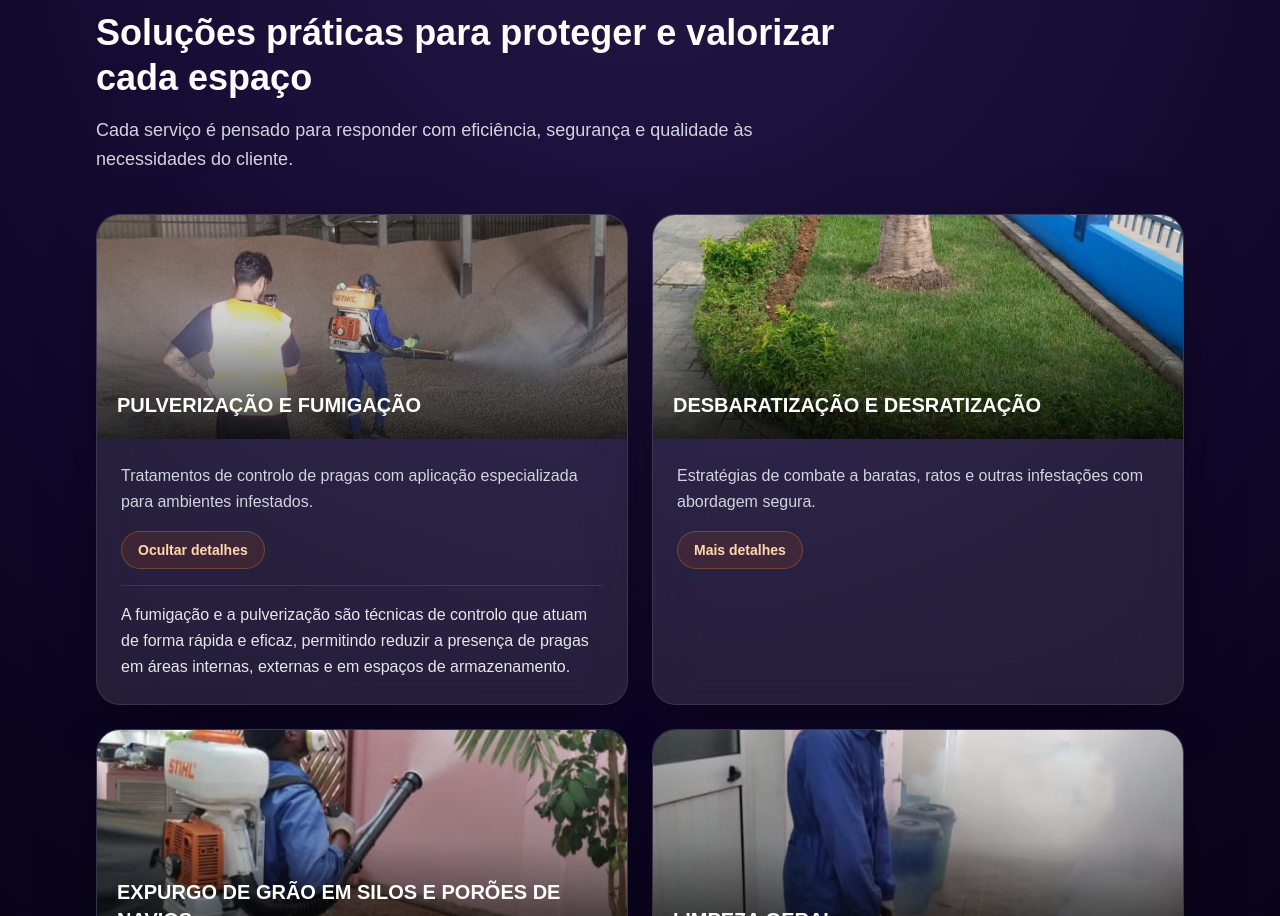
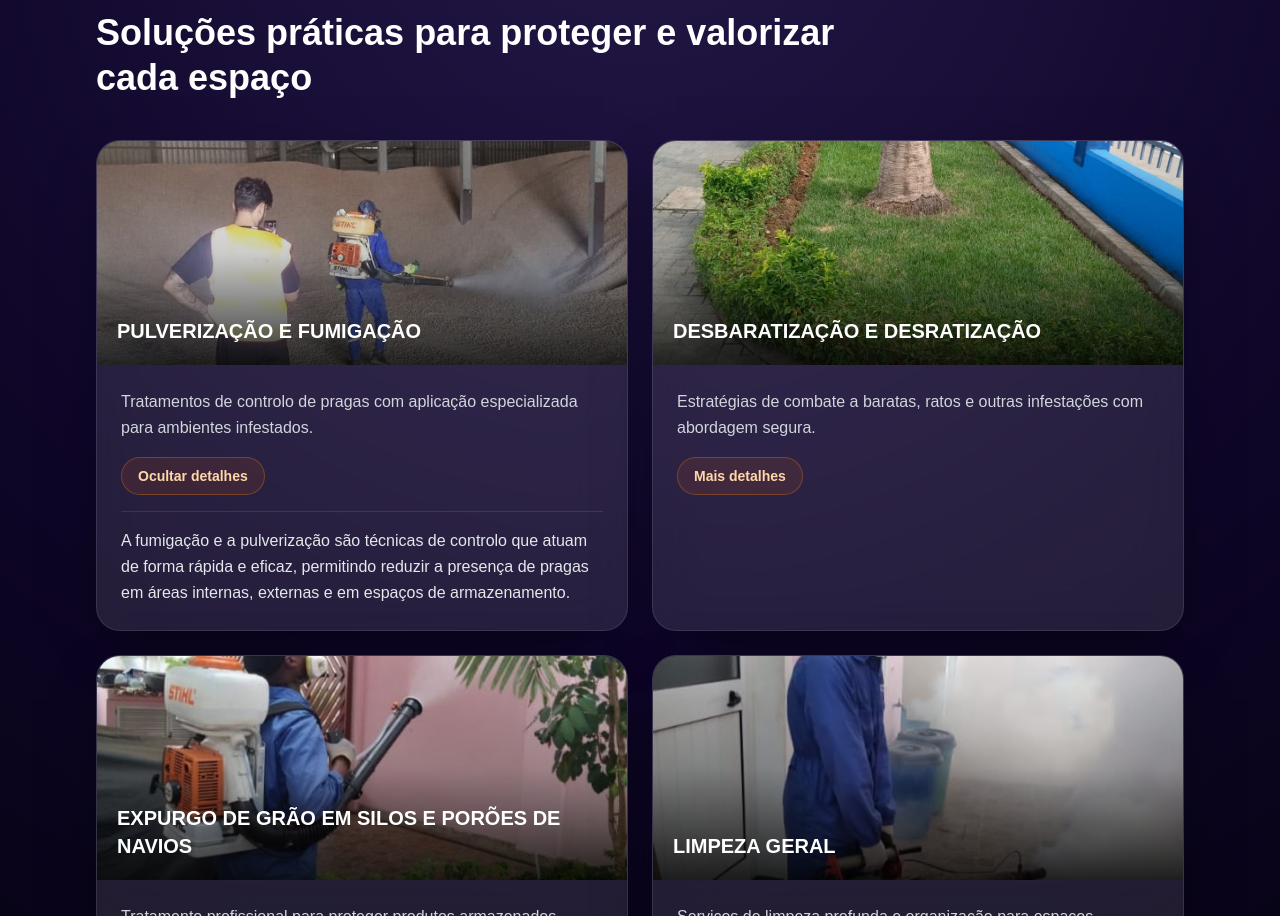
Before and after one commit to Michael0740/BIOPROM, a Next.js app: page / in a window 1280 px wide. Shown: the part 1955-2871 px from the top of the page. Built offline with nearby package versions, Linux system fonts and the light colour scheme.

Commit message:
texto removido

```diff
--- a/app/components/servicos.tsx
+++ b/app/components/servicos.tsx
@@ -63,9 +63,7 @@ export default function Servicos() {
           <h2 className="text-3xl font-bold leading-tight sm:text-4xl">
             Soluções práticas para proteger e valorizar cada espaço
           </h2>
-          <p className="mt-4 text-base leading-relaxed text-gray-300 sm:text-lg">
-            Cada serviço é pensado para responder com eficiência, segurança e qualidade às necessidades do cliente.
-          </p>
+
         </div>
 
         <div className="grid gap-6 md:grid-cols-2">
```
